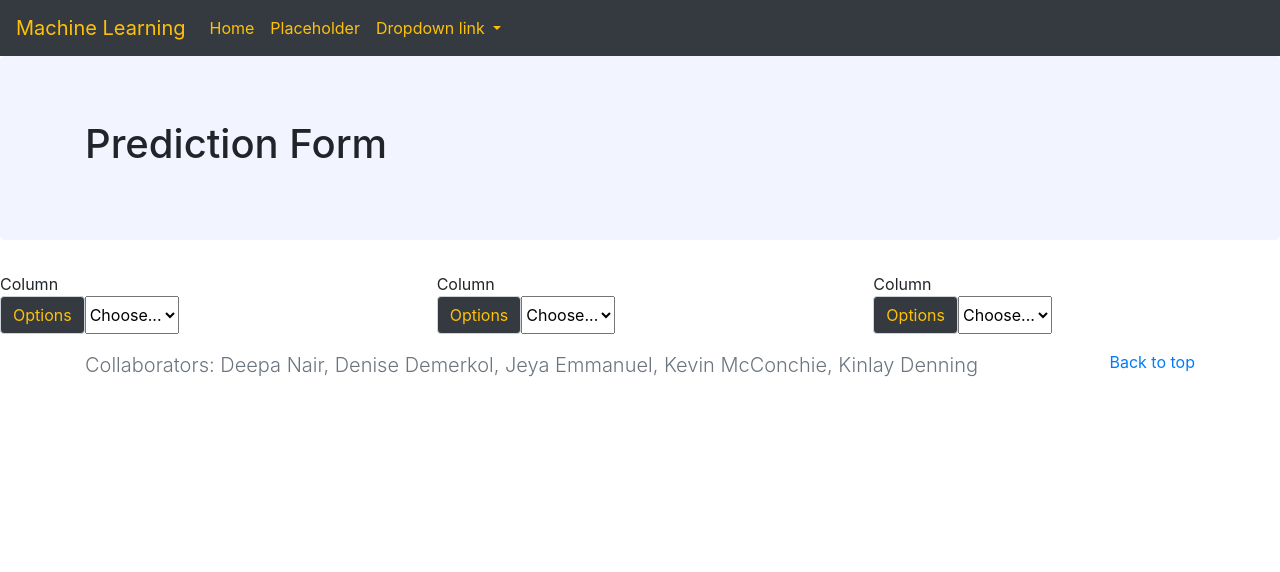
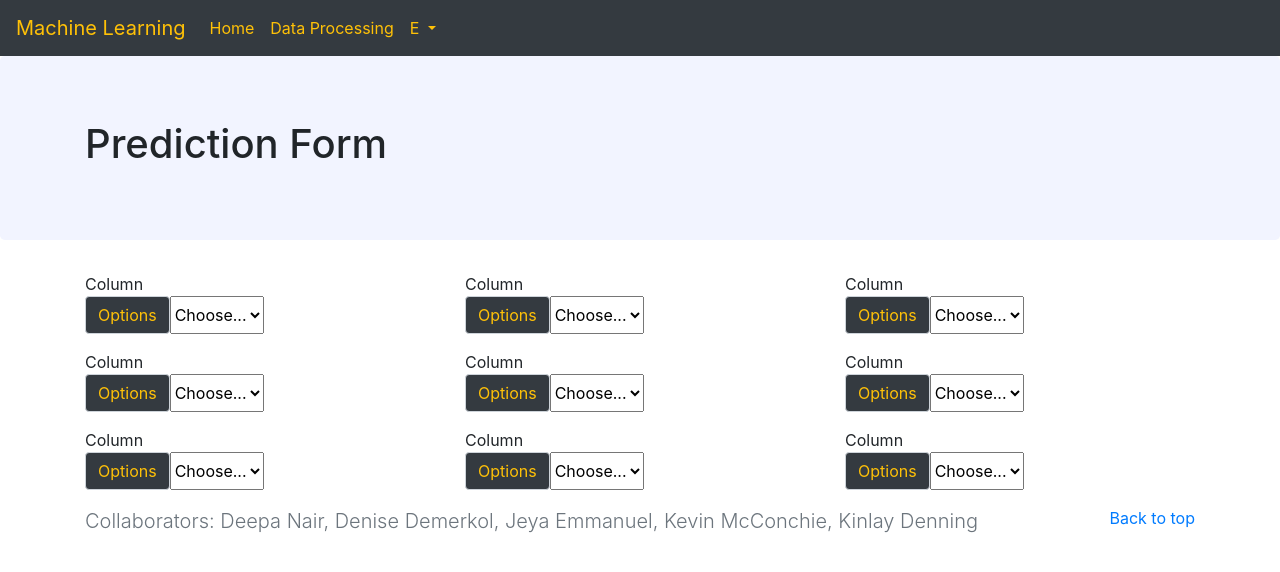
Before and after one commit to Kevin-McConchie/project4fork, a plain HTML site: page templates/predictions.html in a window 1280 px wide. Drawn offline with nearby package versions, Linux system fonts and the light colour scheme.

Commit message:
Dropdown fix

```diff
--- a/templates/predictions.html
+++ b/templates/predictions.html
@@ -26,20 +26,23 @@
                     <a class="nav-link text-warning" href="index.html">Home <span class="sr-only">(current)</span></a>
                 </li>
                 <li class="nav-item">
-                    <a class="nav-link text-warning" href="#">Placeholder</a>
+                    <a class="nav-link text-warning" href="preprocessing.html">Data Processing</a>
                 </li>
+                <!-- dropdown fix (no hamburger menu on small screens)-->
                 <li class="nav-item dropdown">
-                    <a class="nav-link dropdown-toggle text-warning" href="#" id="navbarDropdownMenuLink"
-                        data-toggle="dropdown" aria-haspopup="true" aria-expanded="false">
-                        Dropdown link
+                    <div class="collapse navbar-collapse" id="navbarNavDarkDropdown">
+                        <ul class="navbar-nav">
+                            <li class="nav-item dropdown">
+                                <a class="nav-link dropdown-toggle text-warning" href="#" role="button"
+                                    data-bs-toggle="dropdown" aria-expanded="false">
+                                    E
                                 </a>
-                    <div class="dropdown-menu" aria-labelledby="navbarDropdownMenuLink">
+                                <ul class="dropdown-menu dropdown-menu-dark">
                                     <a class="dropdown-item" href="preprocessing.html">Data Processing</a>
-                        <a class=" dropdown-item" href="analysis.html">Data Analysis</a>
+                                    <a class="dropdown-item" href="analysis.html">Data Analysis</a>
                                     <a class="dropdown-item" href="modeling.html">Machine Learning Models</a>
                                     <a class="dropdown-item" href="summary.html">Summary</a>
                                     <a class="dropdown-item" href="predictions.html">Jump Strait into a Prediction!</a>
-                    </div>
                             </li>
                         </ul>
                     </div>
@@ -50,17 +53,17 @@
         <section class="jumbotron text-left">
             <div class="container">
                 <h1 class="jumbotron-heading">Prediction Form</h1>
-
             </div>
         </section>
 
-        <!-- <div class="container"> -->
+
+        <div class="container">
             <div class="row">
-                <div class="col"><!-- col1 -->
+                <div class="col-md-4">
+                    <!-- col1 -->
                     Column
                     <div class="input-group mb-3">
-                        <label class="input-group-text bg-dark text-warning fw-bold"
-                            for="inputGroupSelect01">Options</label>
+                        <label class="input-group-text bg-dark text-warning" for="inputGroupSelect01">Options</label>
                         <select class="form-select" id="inputGroupSelect01">
                             <option selected>Choose...</option>
                             <option value="1">One</option>
@@ -70,11 +73,11 @@
                     </div>
                 </div><!-- end col1 -->
 
-                <div class="col"> <!-- col3 -->
+                <div class="col-md-4">
+                    <!-- col3 -->
                     Column
                     <div class="input-group mb-3">
-                        <label class="input-group-text bg-dark text-warning input-group-bold"
-                            for="inputGroupSelect01">Options</label>
+                        <label class="input-group-text bg-dark text-warning" for="inputGroupSelect01">Options</label>
                         <select class="form-select" id="inputGroupSelect01">
                             <option selected>Choose...</option>
                             <option value="1">One</option>
@@ -84,7 +87,8 @@
                     </div>
                 </div><!-- end col2 -->
 
-                <div class="col"> <!-- col3 -->
+                <div class="col-md-4">
+                    <!-- col3 -->
                     Column
                     <div class="input-group mb-3">
                         <label class="input-group-text bg-dark text-warning" for="inputGroupSelect01">Options</label>
@@ -97,20 +101,100 @@
                     </div>
                 </div> <!-- end col3 -->
             </div><!-- end of row -->
-        <!-- </div> -->
-        <!-- end of container -->
+            <div class="row">
+                <div class="col-md-4">
+                    <!-- col1 -->
+                    Column
+                    <div class="input-group mb-3">
+                        <label class="input-group-text bg-dark text-warning" for="inputGroupSelect01">Options</label>
+                        <select class="form-select" id="inputGroupSelect01">
+                            <option selected>Choose...</option>
+                            <option value="1">One</option>
+                            <option value="2">Two</option>
+                            <option value="3">Three</option>
+                        </select>
+                    </div>
+                </div><!-- end col1 -->
 
+                <div class="col-md-4">
+                    <!-- col3 -->
+                    Column
+                    <div class="input-group mb-3">
+                        <label class="input-group-text bg-dark text-warning" for="inputGroupSelect01">Options</label>
+                        <select class="form-select" id="inputGroupSelect01">
+                            <option selected>Choose...</option>
+                            <option value="1">One</option>
+                            <option value="2">Two</option>
+                            <option value="3">Three</option>
+                        </select>
                     </div>
+                </div><!-- end col2 -->
 
+                <div class="col-md-4">
+                    <!-- col3 -->
+                    Column
+                    <div class="input-group mb-3">
+                        <label class="input-group-text bg-dark text-warning" for="inputGroupSelect01">Options</label>
+                        <select class="form-select" id="inputGroupSelect01">
+                            <option selected>Choose...</option>
+                            <option value="1">One</option>
+                            <option value="2">Two</option>
+                            <option value="3">Three</option>
+                        </select>
                     </div>
+                </div> <!-- end col3 -->
+            </div><!-- end of row -->
+            <div class="row">
+                <div class="col-md-4">
+                    <!-- col1 -->
+                    Column
+                    <div class="input-group mb-3">
+                        <label class="input-group-text bg-dark text-warning" for="inputGroupSelect01">Options</label>
+                        <select class="form-select" id="inputGroupSelect01">
+                            <option selected>Choose...</option>
+                            <option value="1">One</option>
+                            <option value="2">Two</option>
+                            <option value="3">Three</option>
+                        </select>
+                    </div>
+                </div><!-- end col1 -->
 
+                <div class="col-md-4">
+                    <!-- col3 -->
+                    Column
+                    <div class="input-group mb-3">
+                        <label class="input-group-text bg-dark text-warning" for="inputGroupSelect01">Options</label>
+                        <select class="form-select" id="inputGroupSelect01">
+                            <option selected>Choose...</option>
+                            <option value="1">One</option>
+                            <option value="2">Two</option>
+                            <option value="3">Three</option>
+                        </select>
+                    </div>
+                </div><!-- end col2 -->
+
+                <div class="col-md-4">
+                    <!-- col3 -->
+                    Column
+                    <div class="input-group mb-3">
+                        <label class="input-group-text bg-dark text-warning" for="inputGroupSelect01">Options</label>
+                        <select class="form-select" id="inputGroupSelect01">
+                            <option selected>Choose...</option>
+                            <option value="1">One</option>
+                            <option value="2">Two</option>
+                            <option value="3">Three</option>
+                        </select>
+                    </div>
+                </div> <!-- end col3 -->
+            </div><!-- end of row -->
+        </div><!-- end of container -->
+    </main>
     <!-- FOOTER -->
     <footer class="container">
         <p class="float-right"><a href="#">Back to top</a></p>
         <p class="lead text-muted">Collaborators: Deepa Nair, Denise Demerkol, Jeya Emmanuel, Kevin McConchie,
             Kinlay Denning</p>
     </footer>
-
 
     <!-- Scripts -->
     <script src="https://cdn.jsdelivr.net/npm/@popperjs/core@2.9.2/dist/umd/popper.min.js"
```
Also changed, not shown: templates/analysis.html (+1 -0 lines), templates/index copy.html (+21 -36 lines), templates/index.html (+1 -0 lines), templates/modeling.html (+1 -0 lines), templates/preprocessing.html (+1 -0 lines), templates/summary.html (+2 -1 lines). Lines whose indentation alone changed are shown as unchanged.
